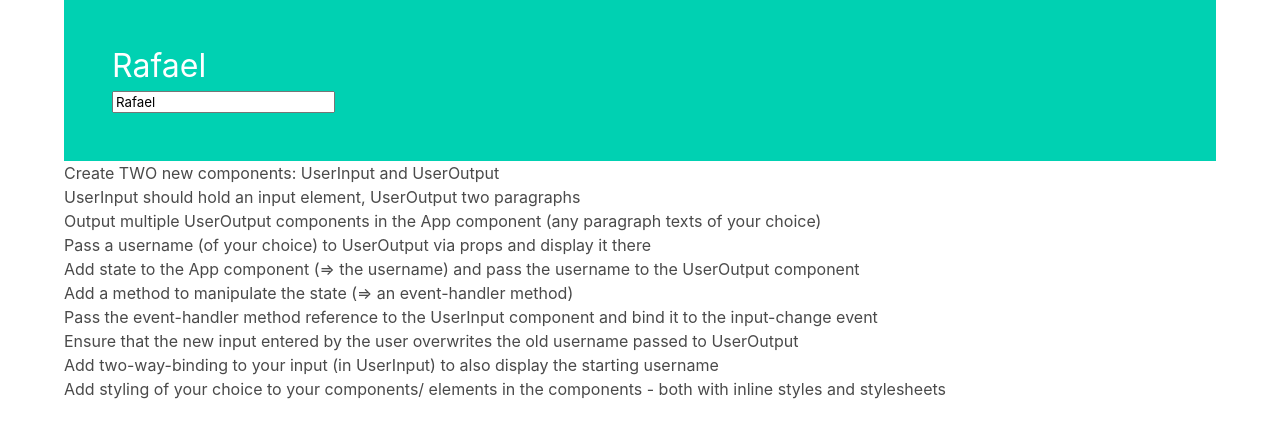
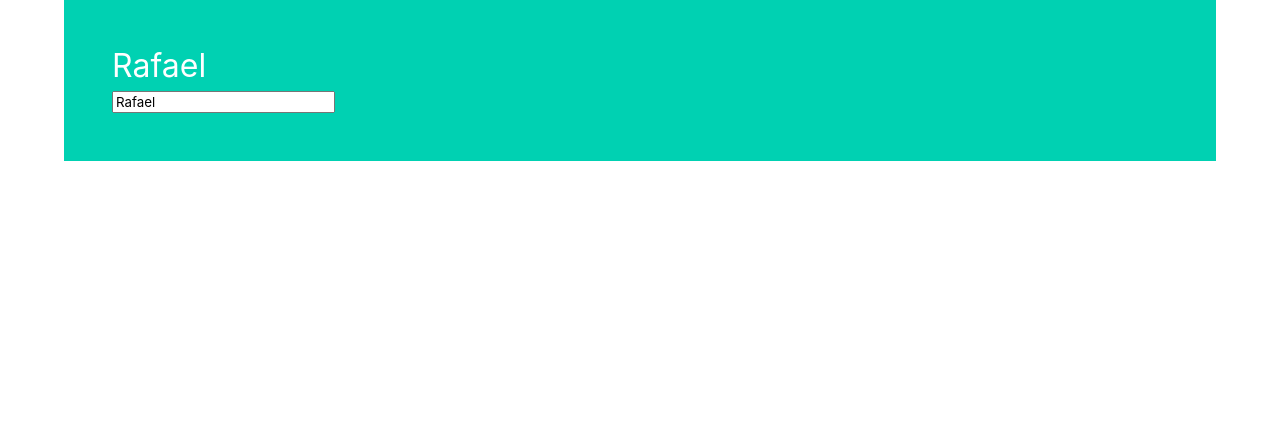
Before and after one commit to abelgoodwin1988/react-complete-guide-homework, a React (Create React App) app: page / in a window 1280 px wide. Shown: the top 438 px of the page. Built offline with nearby package versions, Linux system fonts and the light colour scheme.

Commit message:
remove ul

```diff
--- a/src/App.js
+++ b/src/App.js
@@ -39,18 +39,6 @@ class App extends Component {
                 </div>
               </div>
             </section>
-            <ul>
-              <li>Create TWO new components: UserInput and UserOutput</li>
-              <li>UserInput should hold an input element, UserOutput two paragraphs</li>
-              <li>Output multiple UserOutput components in the App component (any paragraph texts of your choice)</li>
-              <li>Pass a username (of your choice) to UserOutput via props and display it there</li>
-              <li>Add state to the App component (=> the username) and pass the username to the UserOutput component</li>
-              <li>Add a method to manipulate the state (=> an event-handler method)</li>
-              <li>Pass the event-handler method reference to the UserInput component and bind it to the input-change event</li>
-              <li>Ensure that the new input entered by the user overwrites the old username passed to UserOutput</li>
-              <li>Add two-way-binding to your input (in UserInput) to also display the starting username</li>
-              <li>Add styling of your choice to your components/ elements in the components - both with inline styles and stylesheets</li>
-            </ul>
           </div>
         </div>
       </section>
```
